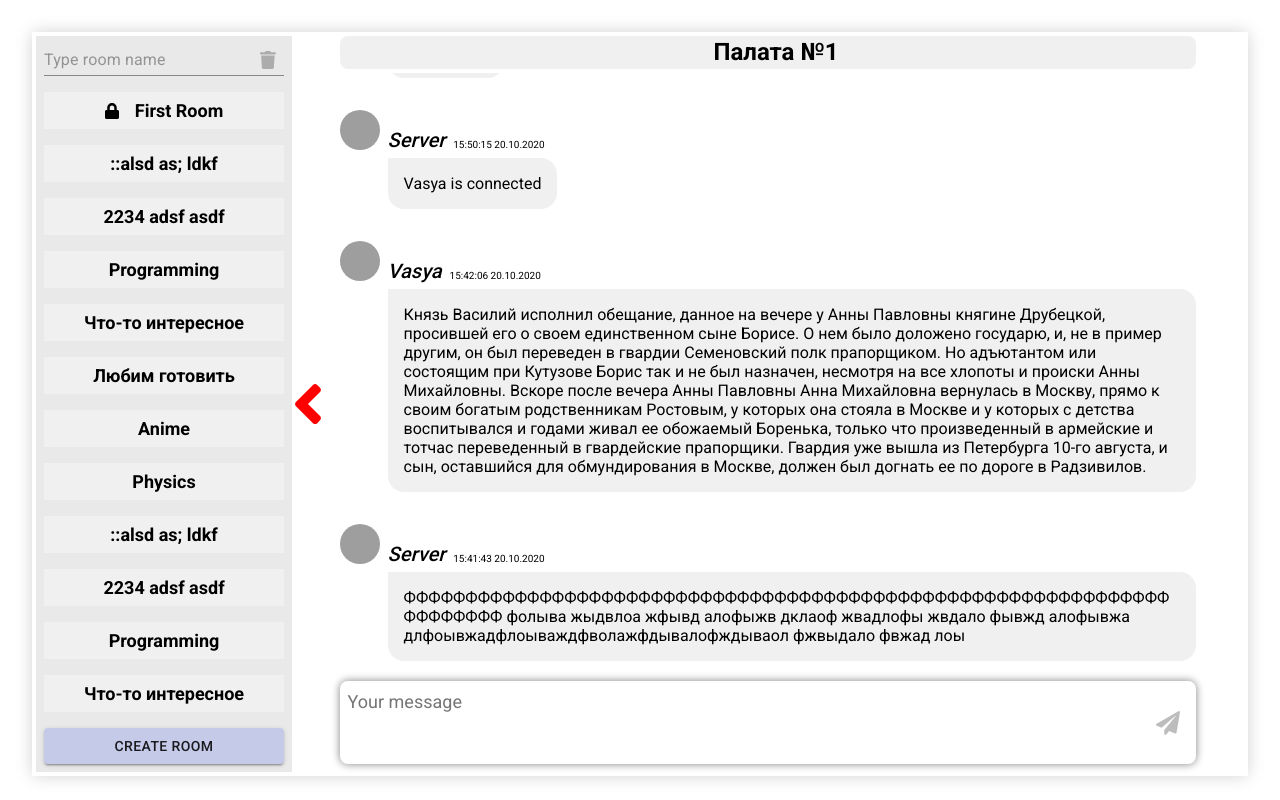
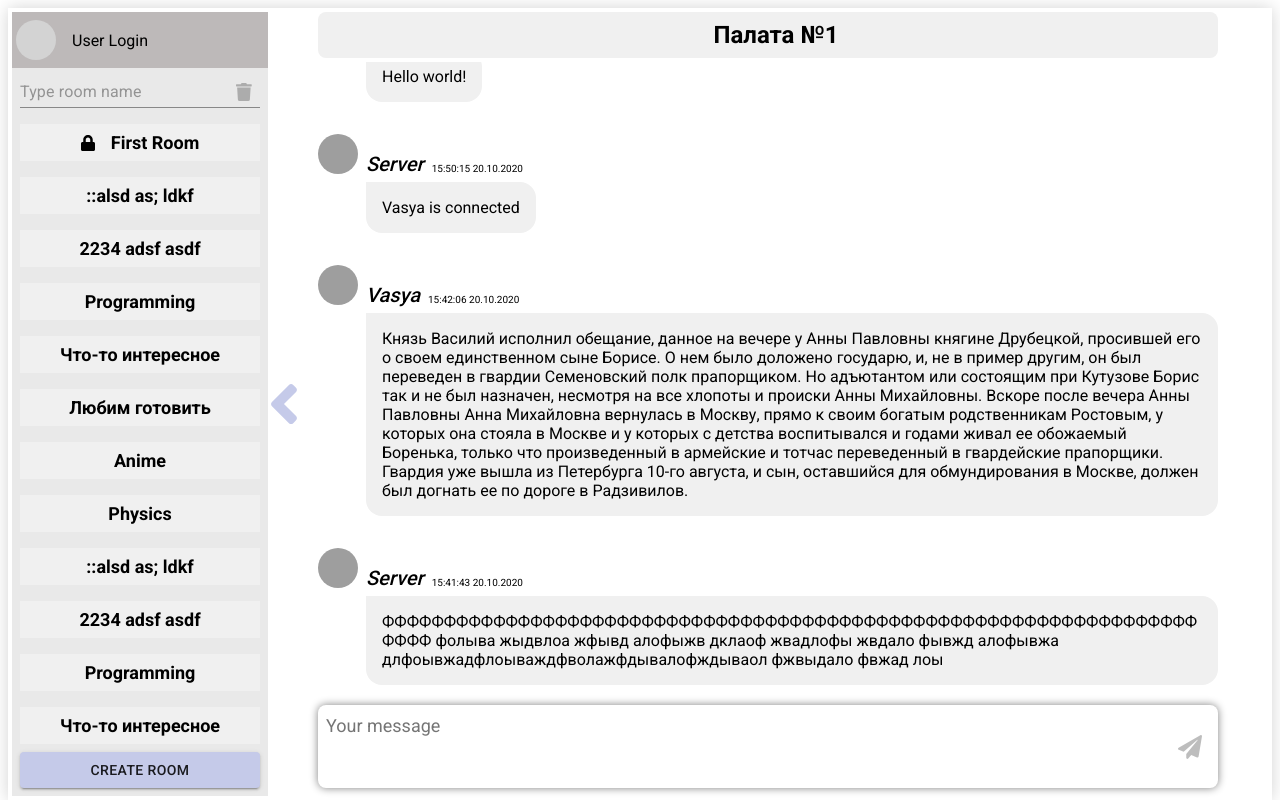
Before and after one commit to MrHag/Keyboardchat, a React app in the folder Client/: page /chat in a window 1280 px wide. Built offline with nearby package versions, Linux system fonts and the light colour scheme; no server answers; grey boxes are pictures that could not be loaded.

Commit message:
Client: User widget (needs server side API)

```diff
--- a/Client/source/App.scss
+++ b/Client/source/App.scss
@@ -23,7 +23,7 @@ body {
 
 .app {
     box-sizing: border-box;
-    padding: 32px;
+    padding: 8px;
     width: 100%;
     height: 100%;
     background-color: white;
--- a/Client/source/components/sidebar/Sidebar.scss
+++ b/Client/source/components/sidebar/Sidebar.scss
@@ -5,10 +5,11 @@
     height: 100%;
     position: relative;
 
-    background-color: rgb(233, 233, 233);
+    background-color: $main-bg-color;
 
     &__content {
-        max-height: 100%;
+        @include flex-layout(column, flex-start, center);
+        height: 100%;
     }
 
     & &__arrow-btn {
@@ -18,7 +19,6 @@
         top: 50%;
         transform: scaleY(1.0) translate(100%, -50%);
         z-index: 3;
-        color: red;
     }
 
     &__content.hidden {
--- a/Client/source/pages/home/Home.js
+++ b/Client/source/pages/home/Home.js
@@ -20,6 +20,10 @@ const Home = () => {
     return (
         <div className="home">
             <Sidebar>
+                <div className="user-widget">
+                    <div className="user-widget__av" />
+                    <div className="user-widget__name">User Login</div>
+                </div>
                 <RoomPanel onCreateRoom={onCreateRoom}></RoomPanel>
             </Sidebar>
             <Chat></Chat>
--- a/Client/source/pages/home/Home.scss
+++ b/Client/source/pages/home/Home.scss
@@ -1,4 +1,4 @@
-@import '../../styles/globals.scss';
+@import 'styles/globals.scss';
 
 .home {
     @include flex-layout(row, flex-end, center);
@@ -7,3 +7,23 @@
     height: 100%;
     background-color: white;
 }
+
+.user-widget {
+    @include flex-layout(row, flex-start, center);
+    min-height: 56px;
+    width: 100%;
+    box-sizing: border-box;
+    padding: 4px;
+    background-color: rgb(189, 185, 185);
+
+    &__av {
+        width: 40px;
+        height: 40px;
+        border-radius: 50%;
+        background-color: lightgray;
+    }
+
+    &__name {
+        margin-left: 16px;
+    }
+}
--- a/Client/source/pages/home/layouts/chat/Chat.scss
+++ b/Client/source/pages/home/layouts/chat/Chat.scss
@@ -26,7 +26,7 @@
 .room-header {
     top: 8px;
     width: 90%;
-    height: 40px;
+    height: 56px;
     border-radius: 8px;
     background-color: #f0f0f0;
     z-index: 2;
--- a/Client/source/pages/home/layouts/room_panel/RoomPanel.scss
+++ b/Client/source/pages/home/layouts/room_panel/RoomPanel.scss
@@ -3,27 +3,25 @@
 .room-panel {
     @include flex-layout(column, flex-start, center);
     width: 256px;
-    height: 100%;
     padding: 8px;
+    max-height: calc(100% - 56px);
     box-sizing: border-box;
 
     &__search {
         width: 100%;
-        margin-bottom: 8px;
     }
 
     &__list {
         @include flex-layout(column, flex-start, flex-start);
+        height: 100%;
+        width: 100%;
         overflow: scroll;
-        max-height: 95%;
-        width: 100%;
         overflow-y: scroll;
         overflow-x: hidden;
-        margin: 8px;
+        margin: 8px 0;
     }
 
     .button {
         width: 100%;
-        //margin-top: 8px;
     }
 }
--- a/Client/source/styles/globals.scss
+++ b/Client/source/styles/globals.scss
@@ -4,3 +4,5 @@
     justify-content: $justify-content;
     align-items: $align-items;
 }
+
+$main-bg-color: rgb(233, 233, 233);
```
